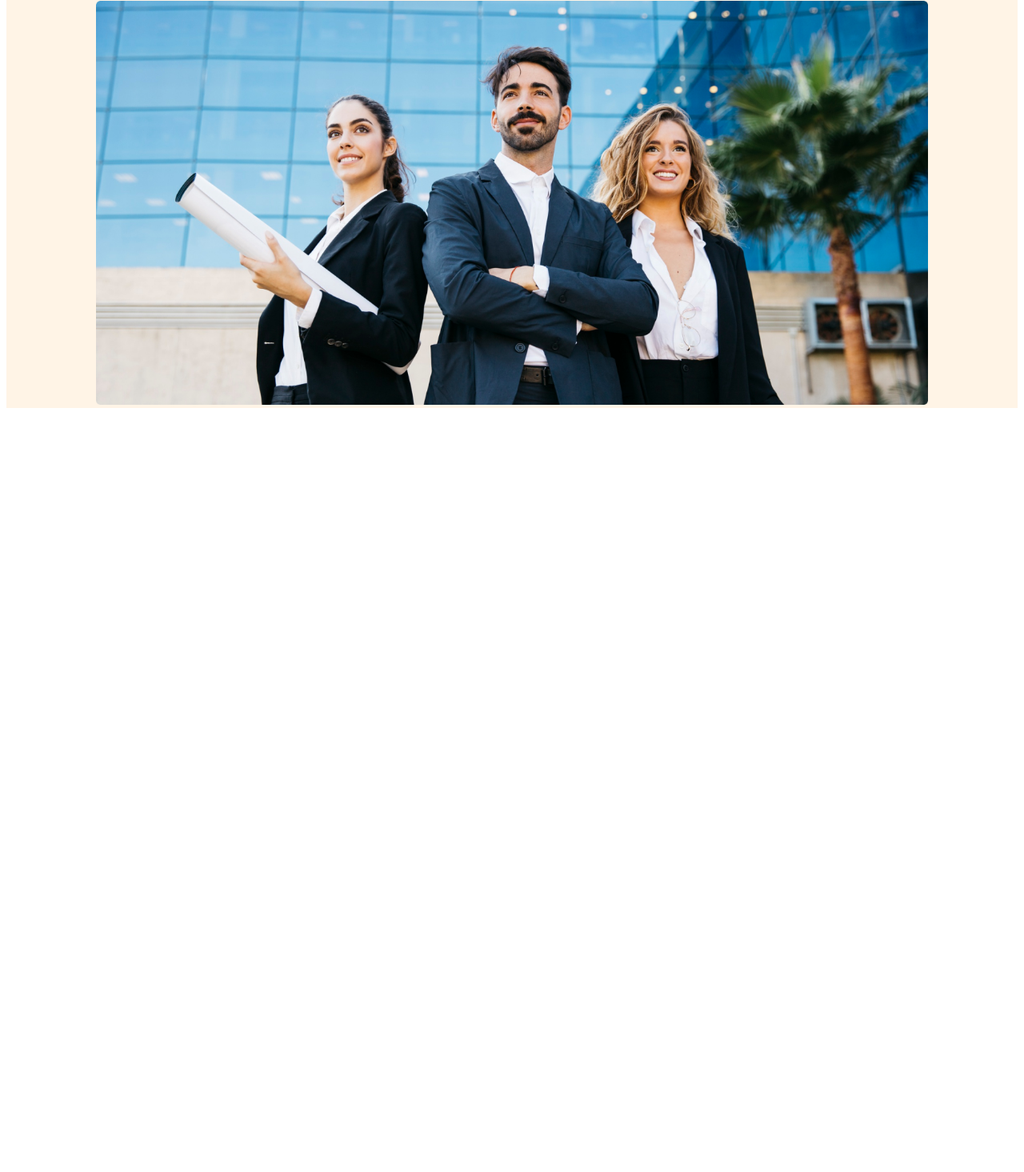
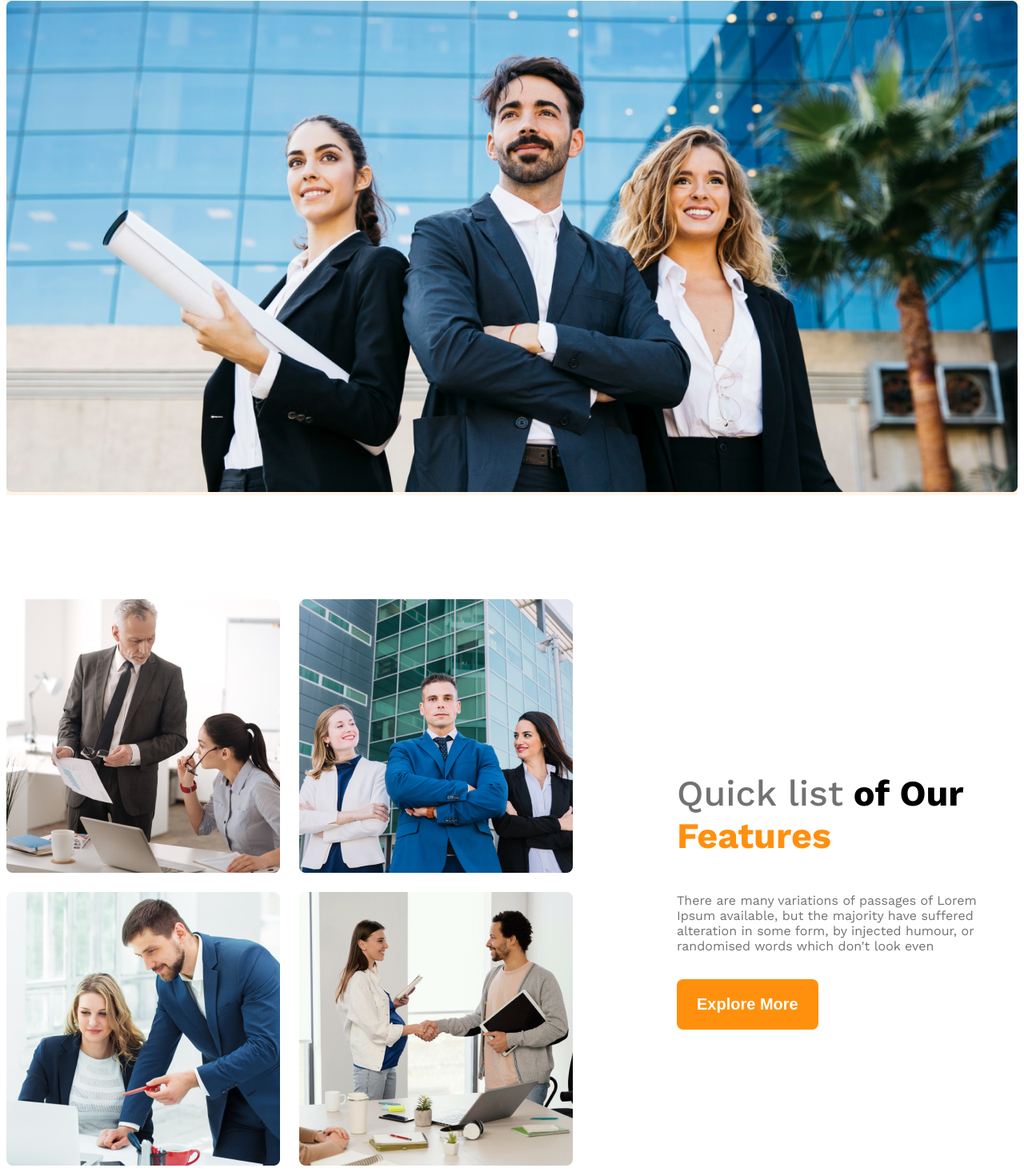
Before and after one commit to samiurRahman10/G3-Architect, a plain HTML site: page index.html in a window 1280 px wide. Shown: the part 565-2030 px from the top of the page at 80% size. Before the commit the page ends 1083 px from the top, so only its background shows below. Drawn offline with nearby package versions, Linux system fonts and the light colour scheme.

Commit message:
Team Commit

```diff
--- a/index.html
+++ b/index.html
@@ -24,11 +24,23 @@
                 <p class="banner-description">There are many variations of passages of Lorem Ipsum available, but the majority have suffered alteration in some form, by injected humour, or randomised words which don't look even</p>
                 <button class="btn-primary">Explore More</button>
             </div>
-            <img class="banner-image" src="images/banner.png" alt="">
+            <img class="banner-image" src="./images/banner.png" alt="">
          </div>
     </header>
     <main>
-
+        <section class="teams display-flex">
+            <div class="team-img-container">
+             <img src="./images/team1.png" alt="">
+             <img src="./images/team2.png" alt="">
+             <img src="./images/team3.png" alt="">
+             <img src="./images/team4.png" alt="">
+            </div>
+            <div class="team-feature">
+                 <h3 class="feature-title"><span id="quick-list" class="dark3">Quick list</span> <span>of Our </span><span class="feature">Features</span></h3>
+                 <p class="feature-description dark3">There are many variations of passages of Lorem Ipsum available, but the majority have suffered alteration in some form, by injected humour, or randomised words which don't look even</p>
+                 <button class="btn-primary">Explore More</button>
+            </div>
+        </section>
     </main>
     <footer>
 
--- a/styles/architect.css
+++ b/styles/architect.css
@@ -38,6 +38,10 @@
     font-size: 1.25rem;
   }
 
+  main section
+  {
+    margin-top: 130px;
+  }
   /* Navbar Style */
   .navbar
   {
@@ -62,7 +66,7 @@
 
   .navbar,.banner
   {
-    max-width: 1040px;
+    max-width: 1440px;
     margin: 0 auto;
   }
   /* Banner Section */
@@ -80,7 +84,46 @@
   {
     width: 100%;
   }
-  @media screen and (max-width:576px) {
+  main
+  {
+    max-width: 1440px;
+    margin: 0 auto;
+  }
+   /* Team Section */
+  .team-img-container
+  {
+    display: grid;
+    grid-template-columns: repeat(2,1fr);
+    gap: 24px;
+  }
+  .teams
+  {
+    align-items: center;
+  }
+  .team-feature
+  {
+    margin-left: 130px;
+    max-width: 531px;
+  }
+  .feature-title
+  {
+    font-weight: bold;
+    font-size: 2.81rem;
+  }
+  #quick-list
+  {
+    font-weight: 500;
+  }
+  .feature
+  {
+    color: rgba(255, 144, 14, 1);
+  }
+  .feature-description
+  {
+    margin-bottom: 32px;
+  }
+  @media screen and (max-width:576px)
+  {
     .navbar,.nav-links
     {
         flex-direction: column;
```
